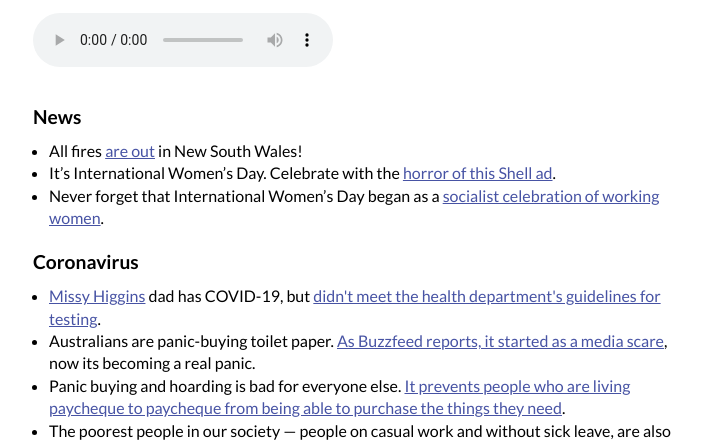
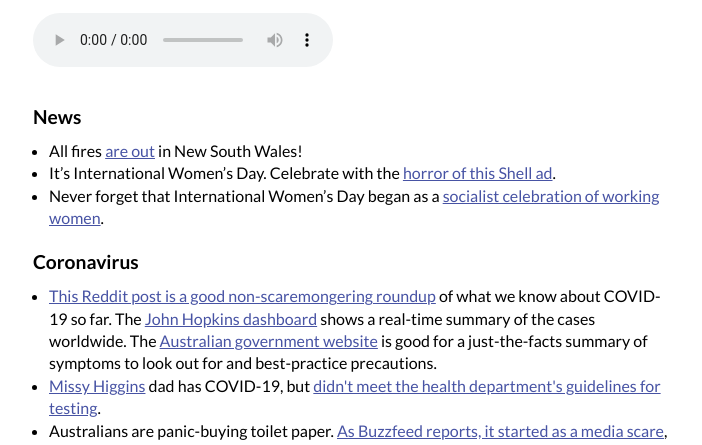
Before and after one commit to isaacwilliams/not-good-enough-web, a Gatsby site: page /009-corona/ in a window 1280 px wide. Shown: the part 354-799 px from the top of the page, without its empty margins (287-989 px from the left). Built offline with nearby package versions, Linux system fonts and the light colour scheme; Gatsby itself is replaced by a stand-in of ours.

Commit message:
Add summary of what we know about covid

```diff
--- a/content/episodes/009-corona/index.md
+++ b/content/episodes/009-corona/index.md
@@ -14,6 +14,7 @@ fileLink: "https://mcdn.podbean.com/mf/web/mg38nt/009-respecting_002.mp3"
 
 ### Coronavirus
 
+- [This Reddit post is a good non-scaremongering roundup](https://www.reddit.com/r/China_Flu/comments/fbt49e/the_who_sent_25_international_experts_to_china/) of what we know about COVID-19 so far. The [John Hopkins dashboard](https://www.arcgis.com/apps/opsdashboard/index.html#/bda7594740fd40299423467b48e9ecf6) shows a real-time summary of the cases worldwide. The [Australian government website](https://www.health.gov.au/health-topics/novel-coronavirus-2019-ncov) is good for a just-the-facts summary of symptoms to look out for and best-practice precautions.
 - [Missy Higgins](https://www.youtube.com/watch?v=qKn7XAMNV-g) dad has COVID-19, but [didn't meet the health department's guidelines for testing](https://thenewdaily.com.au/news/state/vic/2020/03/08/coronavirus-missy-higgins-dad/).
 - Australians are panic-buying toilet paper. [As Buzzfeed reports, it started as a media scare](https://www.buzzfeed.com/cameronwilson/toilet-paper-panic-coronavirus-australia-media), now its becoming a real panic.
 - Panic buying and hoarding is bad for everyone else. [It prevents people who are living paycheque to paycheque from being able to purchase the things they need](https://www.abc.net.au/radio/programs/the-signal/covid-19-panic/12022402).
```
